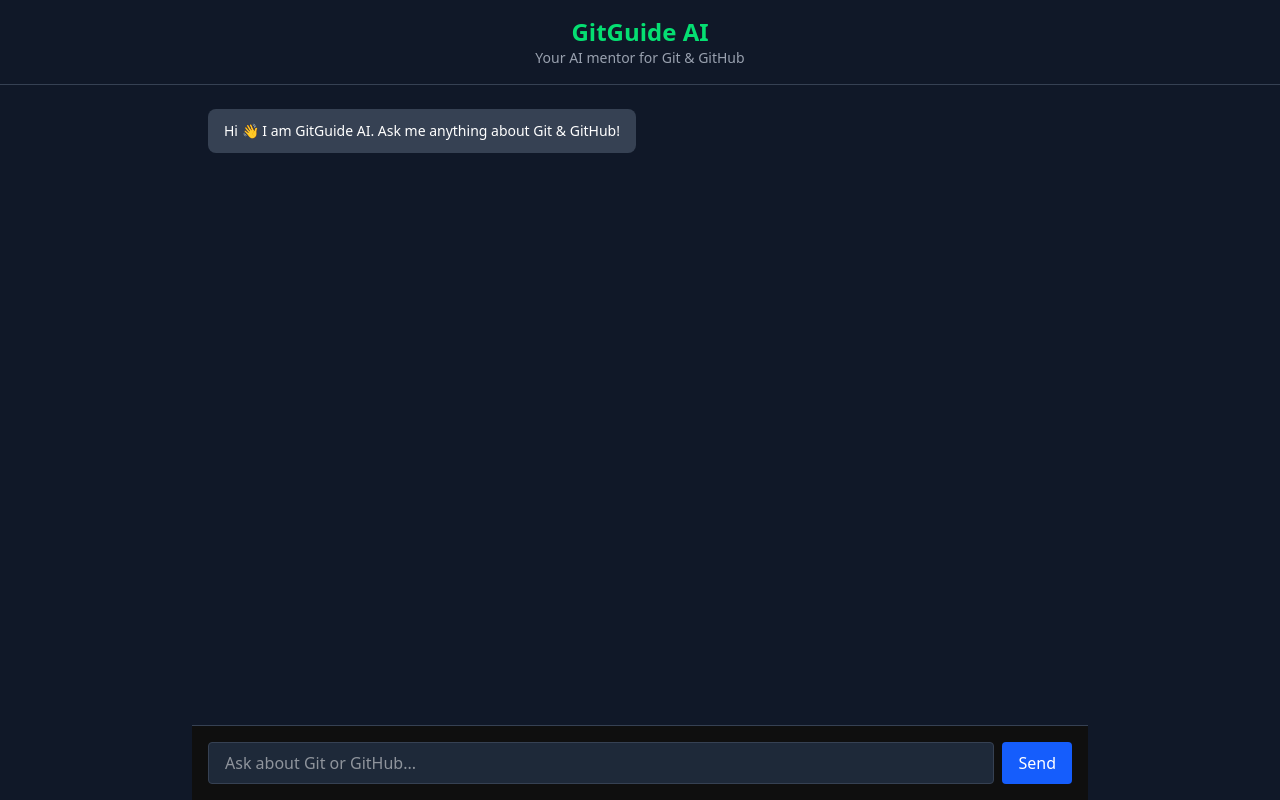
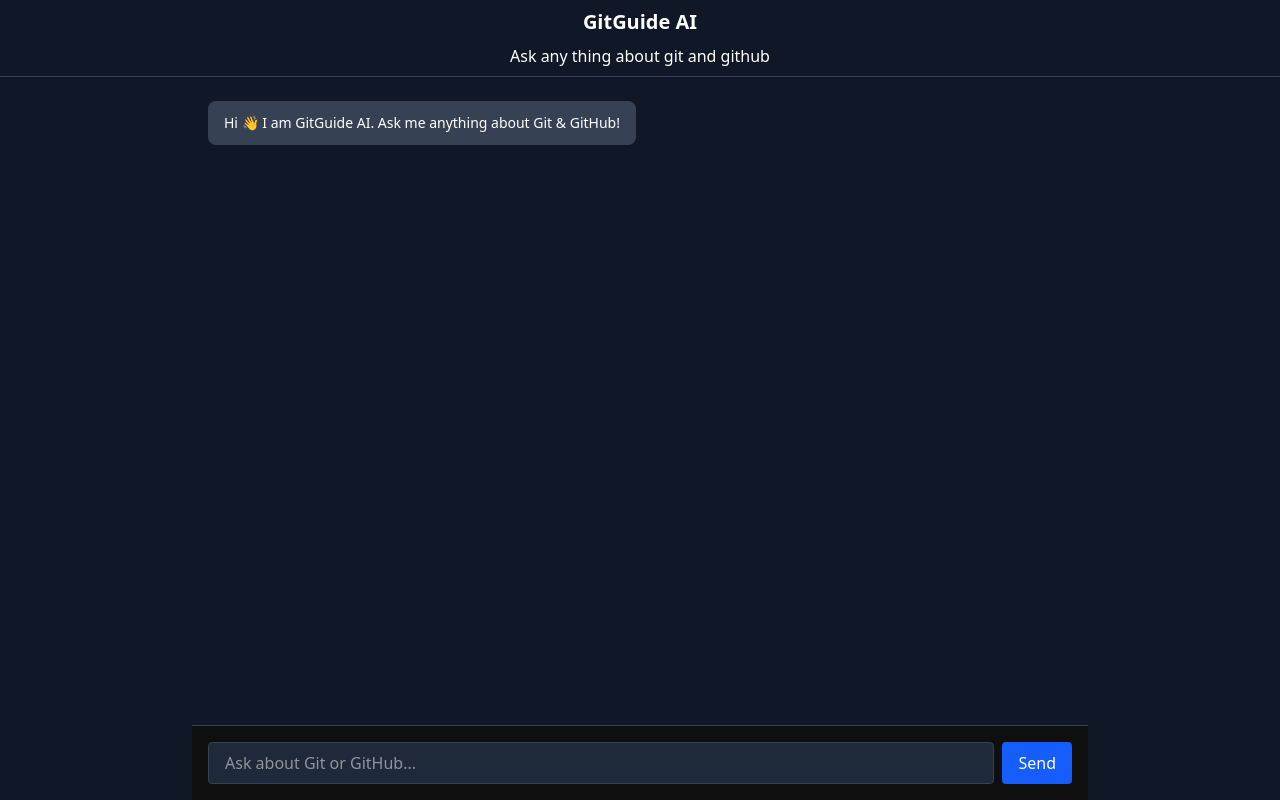
Before and after one commit to NOMANRAHIM77/Ai-Github-Agent, a React app in the folder frontend/: page / in a window 1280 px wide. Built offline with nearby package versions, Linux system fonts and the light colour scheme; the HTML template or start-up script is replaced by a standard one.

Commit message:
header and home updated

```diff
--- a/frontend/src/components/Header.jsx
+++ b/frontend/src/components/Header.jsx
@@ -1,13 +1,11 @@
 const Header = () => {
   return (
-    <header className="p-4 border-b border-gray-700 text-center">
-      <h1 className="text-2xl font-bold text-green-400">
-        GitGuide AI
-      </h1>
-      <p className="text-sm text-gray-400">
-        Your AI mentor for Git & GitHub
-      </p>
-    </header>
+    <div className="flex flex-col gap-2 justify-center items-center p-2 border-b border-gray-700">
+      <h1 className="text-xl font-bold">GitGuide AI</h1>
+      <h2>Ask any thing about git and github</h2>
+
+
+    </div>
   );
 };
 
--- a/frontend/src/pages/Home.jsx
+++ b/frontend/src/pages/Home.jsx
@@ -1,11 +1,23 @@
+import { useState } from "react";
 import Header from "../components/Header";
 import ChatBox from "../components/ChatBox";
 
+
 const Home = () => {
+  const [showReminder, setShowReminder] = useState(false);
+
   return (
-    <div className="h-screen bg-gray-900 text-white flex flex-col">
-      <Header />
-      <ChatBox />
+    <div className="h-screen bg-gray-900 text-white flex flex-col overflow-hidden">
+
+      {/* Header */}
+      <Header  />
+
+
+      {/* Chat (scrolls independently) */}
+      <div className="flex-1 overflow-hidden">
+        <ChatBox />
+      </div>
+
     </div>
   );
 };
```
